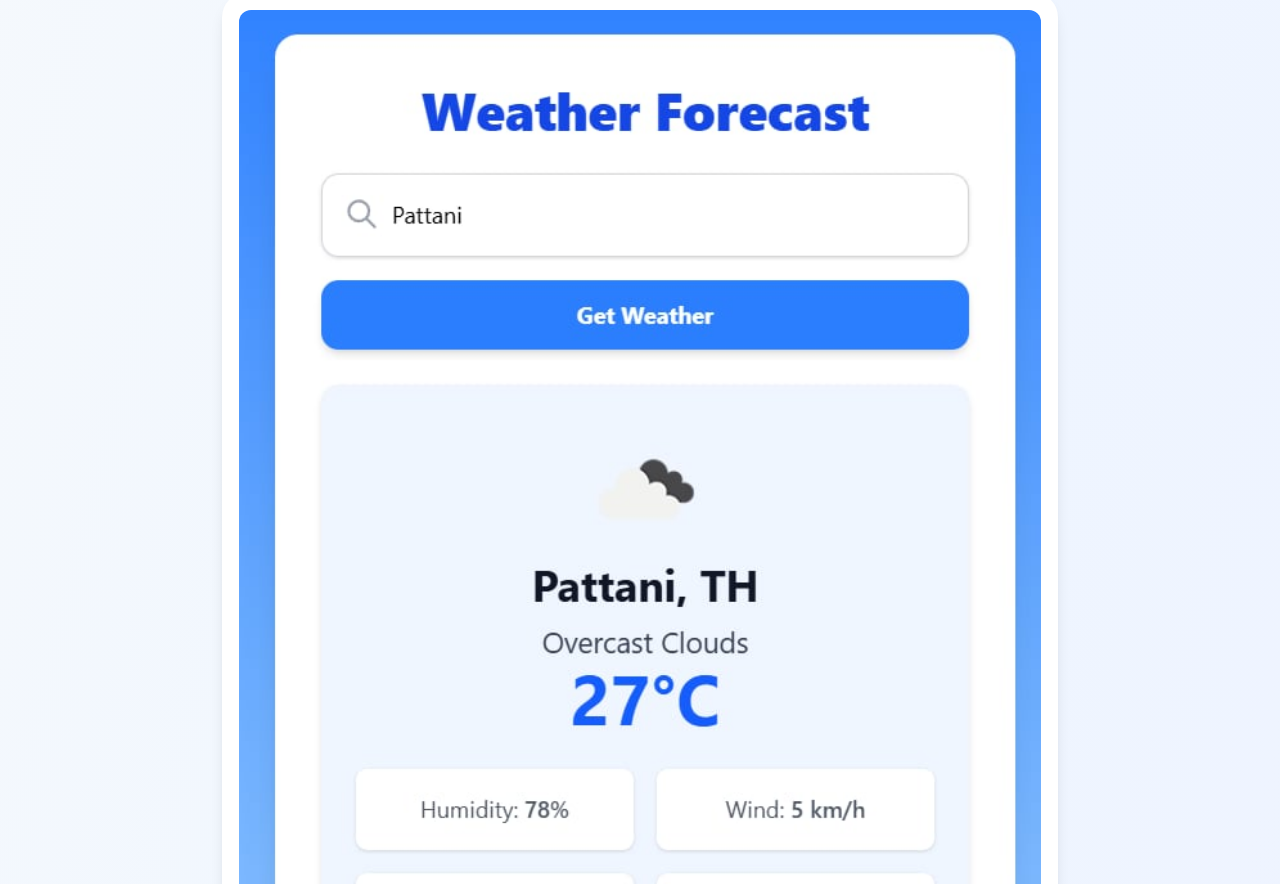
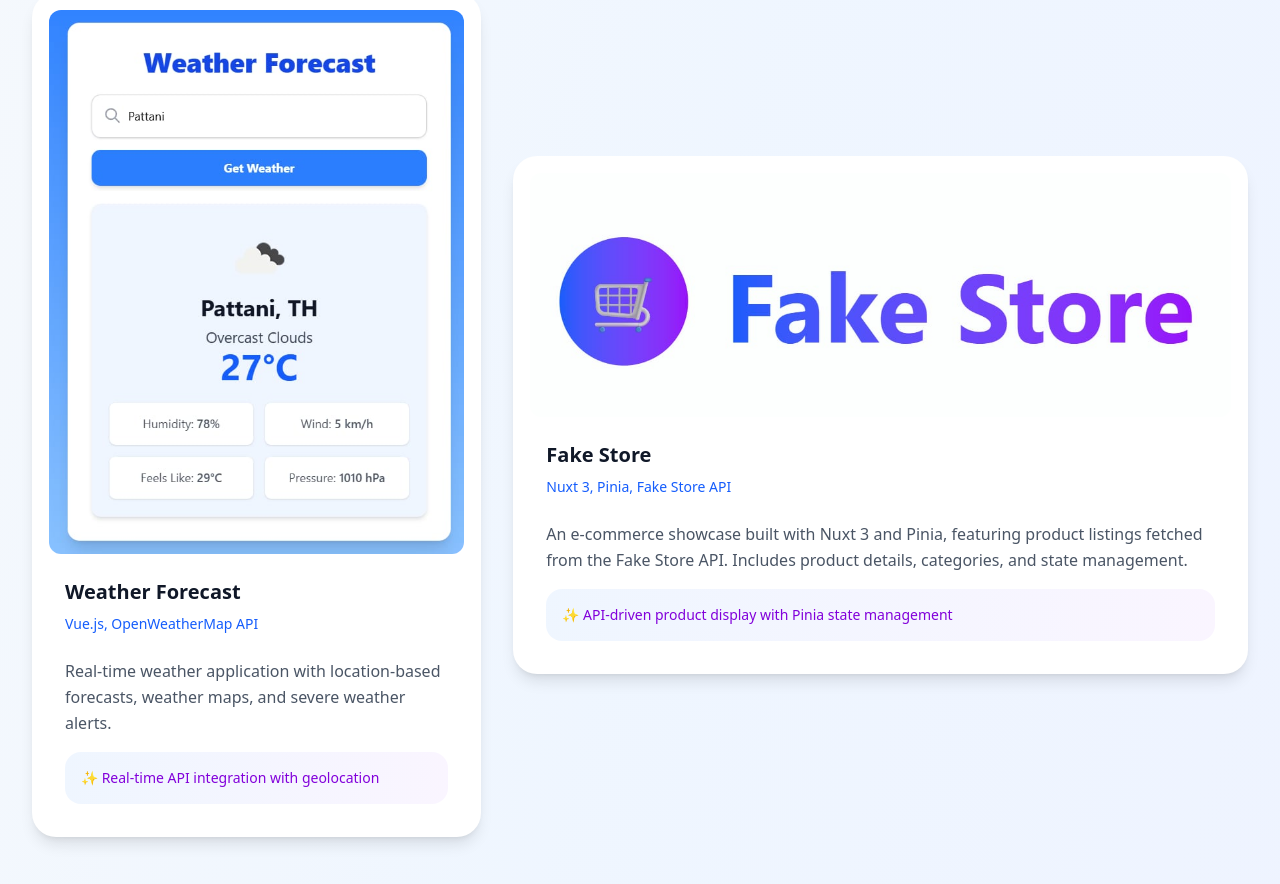
Before and after one commit to jhin3tytwoo/my-portfolio, a Next.js app: page / in a window 1280 px wide. Shown: the part 1875-2759 px from the top of the page. Built offline with nearby package versions, Linux system fonts and the light colour scheme.

Commit message:
add Fake Store

```diff
--- a/src/app/page.jsx
+++ b/src/app/page.jsx
@@ -99,6 +99,15 @@ export default function ModernPortfolio() {
       highlight: "Real-time API integration with geolocation",
       link: "https://weather-app-mu-khaki-74.vercel.app/",
       image: "/image/Weather.png",
+    },
+    {
+      title: "Fake Store",
+      tech: "Nuxt 3, Pinia, Fake Store API",
+      description:
+        "An e-commerce showcase built with Nuxt 3 and Pinia, featuring product listings fetched from the Fake Store API. Includes product details, categories, and state management.",
+      highlight: "API-driven product display with Pinia state management",
+      link: "https://nuxt-fake-store.vercel.app/",
+      image: "/image/Fake Store.png",
     },
   ];
 
```
Also changed, not shown: public/image/Fake Store.png (added).
